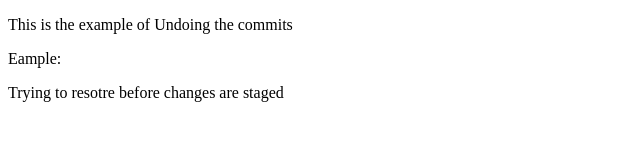
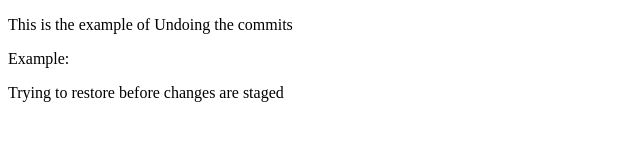
Before and after one commit to poovarasansivan/GitHub, a plain HTML site: page Task-3/Index.html in a window 1280 px wide. Shown: the full height of the page, 0-640 px from the left. Drawn offline with Linux system fonts and the light colour scheme.

Commit message:
Conflict Resolved

```diff
--- a/Task-3/Index.html
+++ b/Task-3/Index.html
@@ -9,8 +9,8 @@
 
 <body>
     <p>This is the example of Undoing the commits</p>
-    <p> Eample:</p>
-    <p>Trying to resotre before changes are staged</p>
+    <p> Example:</p>
+    <p>Trying to restore before changes are staged</p>
 </body>
 
 </html>
```
